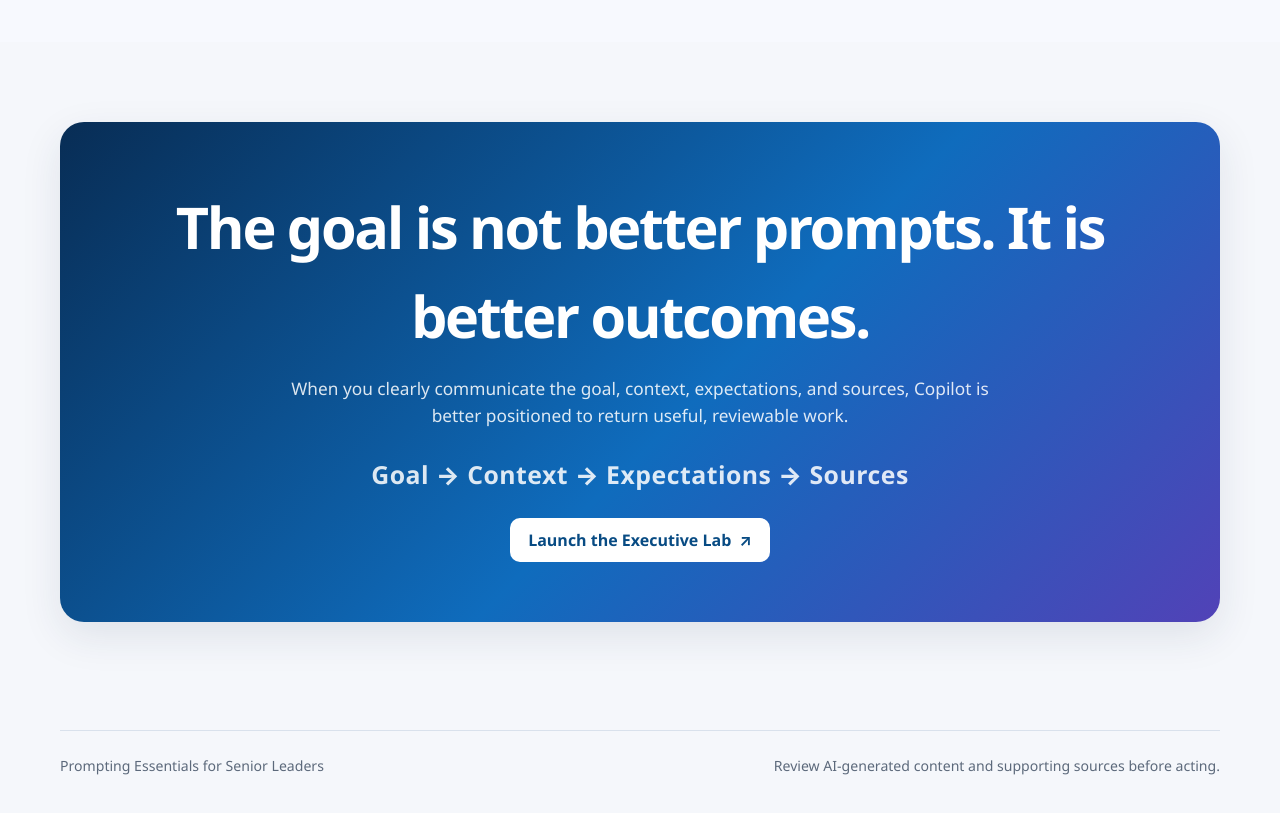
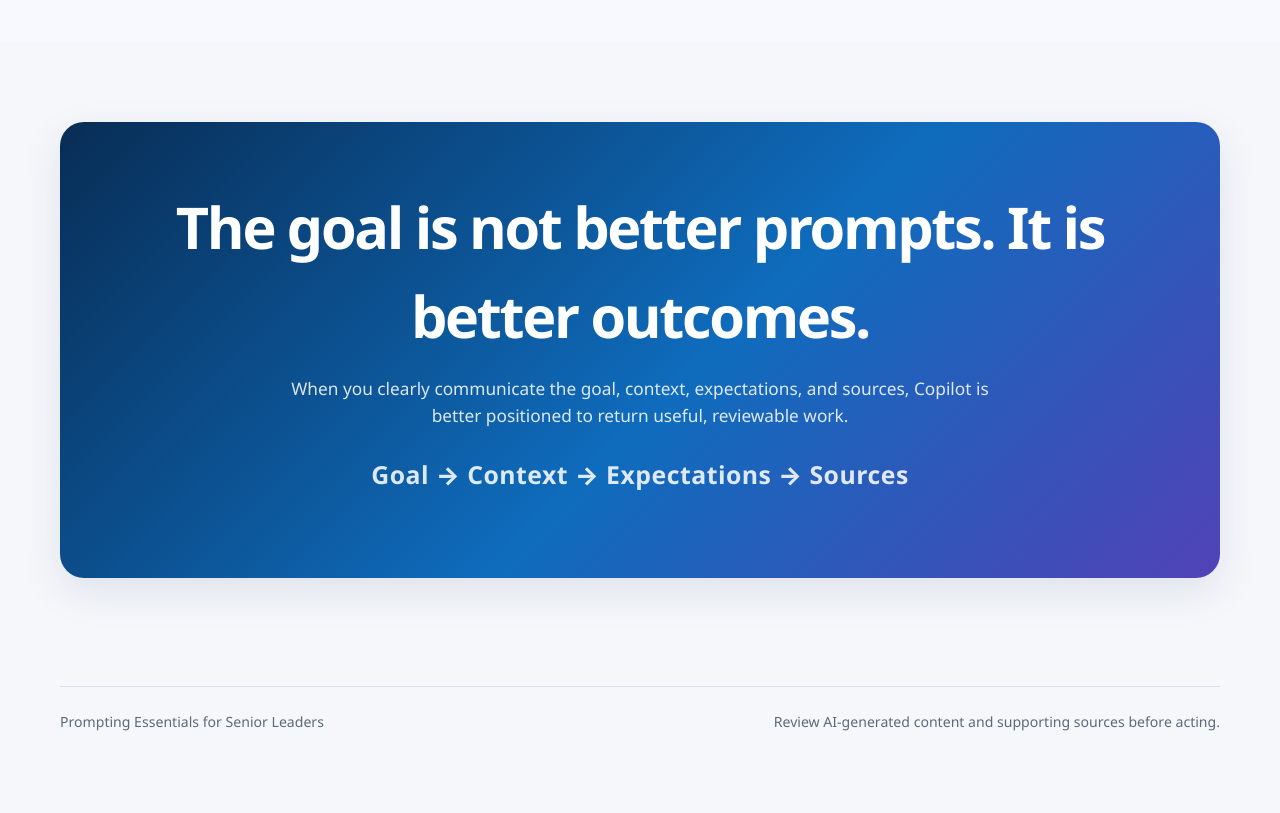
Before and after one commit to mramirez13/prompting-essentials, a plain HTML site: page index.html in a window 1280 px wide. Shown: the part 7400-8213 px from the top of the page. After the commit the page ends 8173 px from the top, so only its background shows below. Drawn offline with Linux system fonts and the light colour scheme.

Commit message:
Update index.html

```diff
--- a/index.html
+++ b/index.html
@@ -31,7 +31,7 @@
     .builder{padding:26px;border:1px solid var(--border);border-radius:var(--r-lg);background:var(--surface);box-shadow:var(--shadow)}.builder-grid{display:grid;grid-template-columns:repeat(3,1fr);gap:22px}.builder-step h3{margin:0 0 4px}.builder-step p{margin:0 0 12px;color:var(--muted);font-size:.9rem}.choices{display:flex;flex-wrap:wrap;gap:8px}.choice{padding:0 12px;border:1px solid var(--border);background:var(--surface-2);font-weight:700}.choice[aria-pressed="true"]{border-color:var(--purple);background:var(--purple-soft);color:var(--purple)}.generated{margin-top:24px;padding-top:24px;border-top:1px solid var(--border)}.generated-toolbar{display:flex;justify-content:space-between;align-items:center;gap:14px;margin-bottom:10px}.generated-toolbar h3{margin:0}.copy-btn{padding:0 15px;border:0;background:var(--blue);color:#fff;font-weight:750}
     .patterns{display:grid;gap:16px}.pattern{border:1px solid var(--border);border-radius:var(--r-md);background:var(--surface);box-shadow:var(--shadow-sm);overflow:hidden}.pattern summary{display:grid;grid-template-columns:auto 1fr auto;align-items:center;gap:14px;padding:20px 22px;cursor:pointer;list-style:none}.pattern summary::-webkit-details-marker{display:none}.pattern-num{width:42px;height:42px;display:grid;place-items:center;border-radius:12px;background:var(--purple-soft);color:var(--purple);font-weight:900}.pattern-title strong{display:block;font-size:1.15rem}.pattern-title span{color:var(--muted);font-size:.9rem}.pattern-body{padding:0 22px 24px}.use-tags{display:flex;flex-wrap:wrap;gap:8px;margin:0 0 14px}.use-tags span{padding:6px 9px;border-radius:999px;background:var(--blue-soft);color:var(--blue-dark);font-size:.8rem;font-weight:700}.chev{transition:transform .18s ease}.pattern[open] .chev{transform:rotate(180deg)}
     .top-toolbar{display:flex;justify-content:space-between;align-items:center;gap:16px;margin-bottom:18px}.search{width:min(100%,350px);min-height:44px;padding:0 14px;border:1px solid var(--border);border-radius:10px;background:var(--surface);color:var(--text)}.prompt-grid{display:grid;grid-template-columns:repeat(2,1fr);gap:16px}.save-card{padding:22px;border:1px solid var(--border);border-radius:var(--r-md);background:var(--surface);box-shadow:var(--shadow-sm)}.save-head{display:flex;align-items:start;justify-content:space-between;gap:12px;margin-bottom:12px}.save-head h3{margin:0}.num{color:var(--blue);font-weight:900}.mini-copy{min-height:38px;padding:0 11px;border:1px solid var(--border);border-radius:9px;background:var(--surface-2);cursor:pointer;font-weight:700}.save-card[hidden]{display:none}
-    .final{padding:80px 0}.final-card{padding:clamp(30px,6vw,60px);border-radius:var(--r-lg);background:linear-gradient(135deg,#082d55,#0f6cbd 55%,#5142b7);color:#fff;text-align:center;box-shadow:var(--shadow)}.final-card h2{margin:0;font-size:clamp(2rem,5vw,3.6rem);letter-spacing:-.04em}.final-card p{max-width:740px;margin:16px auto;color:rgba(255,255,255,.86);font-size:1.08rem}.formula-line{margin:25px auto!important;font-size:clamp(1.1rem,3vw,1.55rem)!important;font-weight:850;letter-spacing:.02em}.final-card .btn{background:#fff;color:#084b83}
+    .final{padding:80px 0}.final-card{padding:clamp(30px,6vw,60px);border-radius:var(--r-lg);background:linear-gradient(135deg,#082d55,#0f6cbd 55%,#5142b7);color:#fff;text-align:center;box-shadow:var(--shadow)}.final-card h2{margin:0;font-size:clamp(2rem,5vw,3.6rem);letter-spacing:-.04em}.final-card p{max-width:740px;margin:16px auto;color:rgba(255,255,255,.86);font-size:1.08rem}.formula-line{margin:25px auto!important;font-size:clamp(1.1rem,3vw,1.55rem)!important;font-weight:850;letter-spacing:.02em}
     footer{padding:28px 0 40px;color:var(--muted);font-size:.88rem}.footer-inner{display:flex;justify-content:space-between;gap:20px;padding-top:24px;border-top:1px solid var(--border)}.toast{position:fixed;right:22px;bottom:22px;z-index:2000;padding:13px 16px;border-radius:12px;background:#142238;color:#fff;box-shadow:var(--shadow);opacity:0;pointer-events:none;transform:translateY(14px);transition:.18s}.toast.show{opacity:1;transform:none}body.dark .prompt{background:#0b1220;color:#f5f7fb}
     @media(max-width:950px){.hero-grid{grid-template-columns:1fr}.formula-grid{grid-template-columns:repeat(2,1fr)}.builder-grid{grid-template-columns:1fr}}
     @media(max-width:680px){:root{--header:68px}.container{width:min(calc(100% - 24px),var(--max))}.brand-copy small,.header-actions .btn-secondary{display:none}.hero{padding:50px 0}.hero h1{font-size:2.55rem}.formula-grid,.compare,.prompt-grid{grid-template-columns:1fr}.hero-actions,.pills,.top-toolbar,.generated-toolbar,.footer-inner{align-items:stretch;flex-direction:column}.hero-actions .btn,.copy-btn{width:100%}.subnav-inner{padding-block:8px}.section{padding:58px 0}}
@@ -58,7 +58,7 @@ Present the response as a one-page executive briefing and include supporting evi
 <section class="section alt" id="builder"><div class="container"><div class="section-head"><p class="eyebrow">Interactive practice</p><h2>Build an executive prompt</h2><p>Select one option in each step. The prompt updates automatically and remains generic enough to use across customer tenants.</p></div><div class="builder"><div class="builder-grid"><div class="builder-step"><h3>1. What are you trying to do?</h3><p>Choose the business objective.</p><div class="choices" data-group="task"></div></div><div class="builder-step"><h3>2. Who should Copilot be?</h3><p>Choose a useful perspective.</p><div class="choices" data-group="role"></div></div><div class="builder-step"><h3>3. What output do you want?</h3><p>Choose a reviewable format.</p><div class="choices" data-group="format"></div></div></div><div class="generated"><div class="generated-toolbar"><h3>Your generated prompt</h3><button class="copy-btn" type="button" data-copy="generatedPrompt">Copy prompt</button></div><pre class="prompt" id="generatedPrompt" tabindex="0"></pre></div></div></div></section>
 <section class="section" id="patterns"><div class="container"><div class="section-head"><p class="eyebrow">Reusable patterns</p><h2>Five patterns for executive work</h2><p>These patterns cover common leadership scenarios without assuming that a particular project, customer, or document exists.</p></div><div class="patterns" id="patternList"></div></div></section>
 <section class="section alt" id="top10"><div class="container"><div class="section-head"><p class="eyebrow">Ready to use</p><h2>Ten prompts every leader should save</h2><p>Search the collection, copy a prompt, and run it using the information available in your Microsoft 365 environment.</p></div><div class="top-toolbar"><label for="search"><strong>Find a prompt</strong></label><input class="search" id="search" type="search" placeholder="Search meetings, risk, research..." autocomplete="off"></div><div class="prompt-grid" id="promptGrid"></div></div></section>
-<section class="final"><div class="container"><div class="final-card"><h2>The goal is not better prompts. It is better outcomes.</h2><p>When you clearly communicate the goal, context, expectations, and sources, Copilot is better positioned to return useful, reviewable work.</p><p class="formula-line">Goal → Context → Expectations → Sources</p><a class="btn" href="https://mramirez13.github.io/copilot-executive-lab/" target="_blank" rel="noopener noreferrer">Launch the Executive Lab <span aria-hidden="true">↗</span></a></div></div></section>
+<section class="final"><div class="container"><div class="final-card"><h2>The goal is not better prompts. It is better outcomes.</h2><p>When you clearly communicate the goal, context, expectations, and sources, Copilot is better positioned to return useful, reviewable work.</p><p class="formula-line">Goal → Context → Expectations → Sources</p></div></div></section>
 </main>
 <footer><div class="container footer-inner"><span>Prompting Essentials for Senior Leaders</span><span>Review AI-generated content and supporting sources before acting.</span></div></footer><div class="toast" id="toast" role="status" aria-live="polite" aria-atomic="true"></div>
 <script>
```
